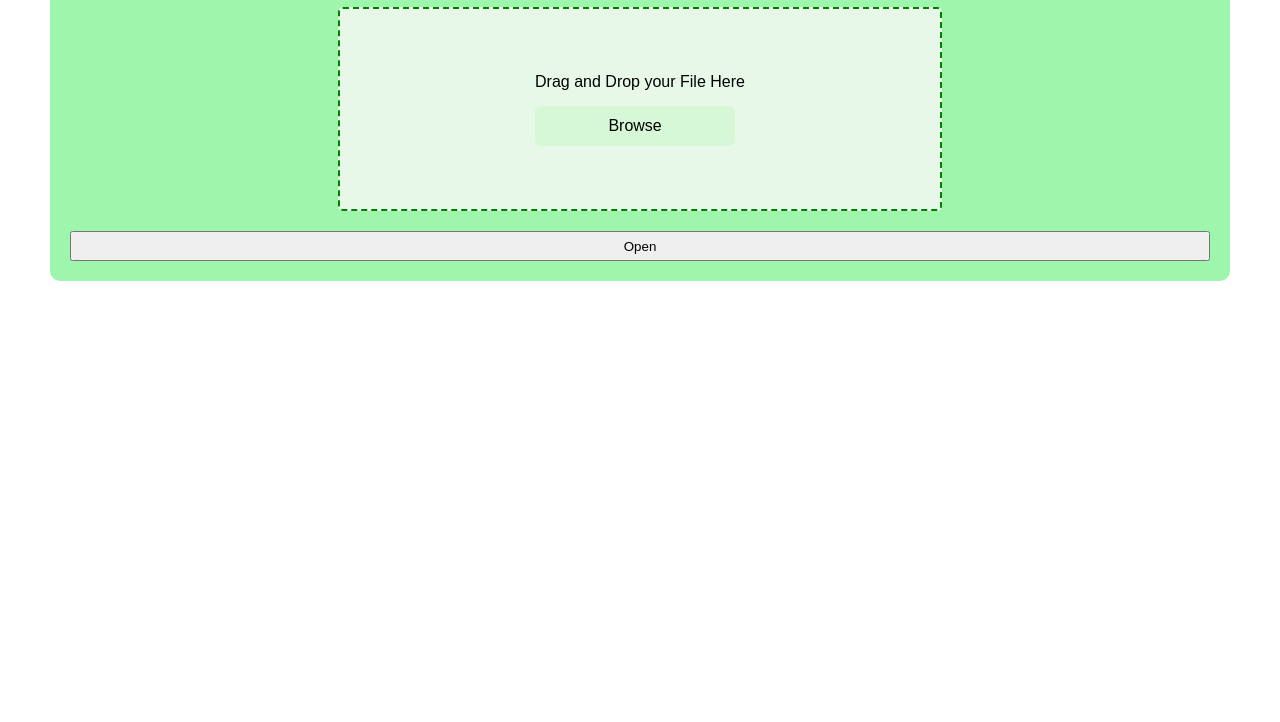
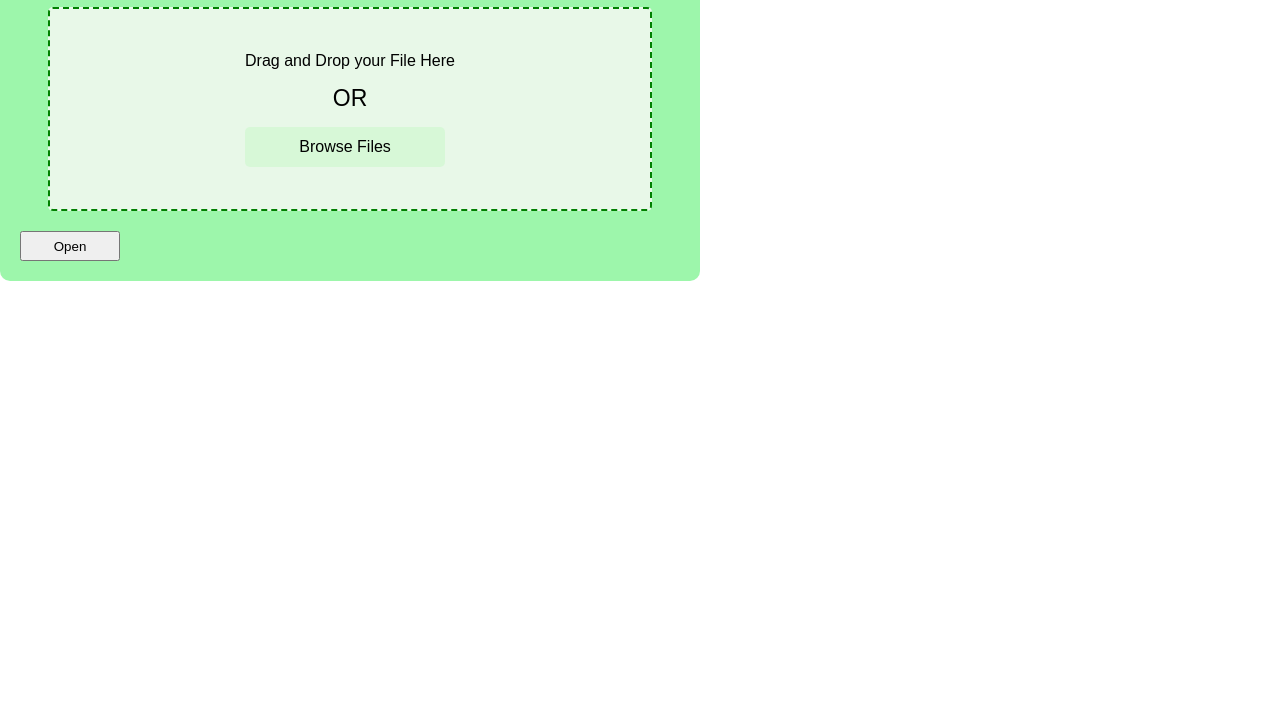
Before and after one commit to RichardLiuCode/pdfviewer, a plain HTML site: page index.html in a window 1280 px wide. Shown: the part 78-800 px from the top of the page. Drawn offline with Linux system fonts and the light colour scheme.

Commit message:
Enhance file upload area with 'OR' label and update button text

```diff
--- a/index.html
+++ b/index.html
@@ -20,8 +20,11 @@
         <div id="fileDropArea">
           <div>
             Drag and Drop your File Here
+            <div class="orLabel">
+              <p>OR</p>
+            </div>
             <div class="fileUploadButtonWrapper">
-              <div>Browse</div>
+              <div>Browse Files</div>
               <input id="fileInput" type="file" accept=".pdf">
             </div>
           </div>
--- a/style.css
+++ b/style.css
@@ -22,11 +22,16 @@ body {
 }
 
 .fileUploadArea {
-    margin-left: 50px;
     background-color: rgb(157, 246, 171);
-    width: calc(100% - 100px);
+    width: 700px;
     height: fit-content;
     border-radius: 10px;
+}
+
+#fileDropArea div .orLabel {
+    text-align: center;
+    font-family: arial;
+    font-size: 23px;
 }
 
 .fileUploadAreaMarginBar {
@@ -56,7 +61,7 @@ body {
     border-radius: 5px;
     border-style: dashed;
     border-color: green;
-    border-width:2px;
+    border-width: 2px;
 }
 
 .fileUploadButtonWrapper {
@@ -88,7 +93,7 @@ body {
     width: 100%;
     height: 100%;
     opacity: 0;
-    cursor:pointer
+    cursor: pointer
 }
 
 #fileDropArea div {
@@ -101,6 +106,6 @@ body {
     margin-top: 20px;
     margin-bottom: 20px;
     margin-left: 20px;
-    width: calc(100% - 40px);
+    width: 100px;
     height: 30px;
 }
```
